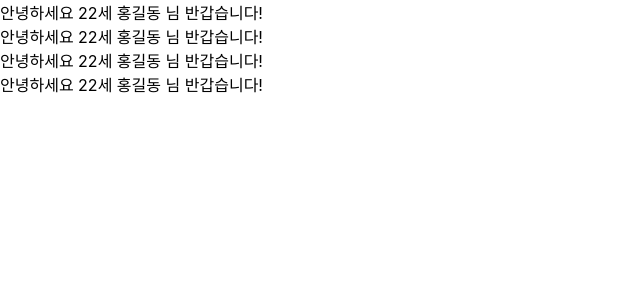
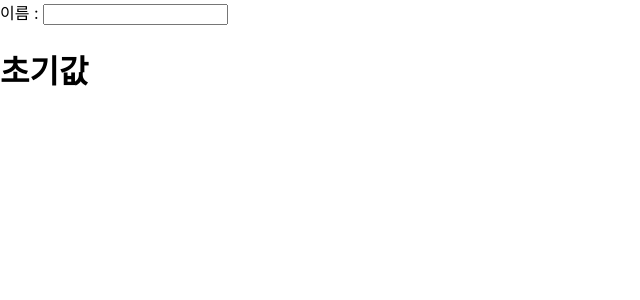
Before and after one commit to skymill2000/fintech220221, a React (Create React App) app in the folder fintech/: page / in a window 1280 px wide. Shown: the top 300 px of the page, without its empty margins (0-640 px from the left). Built offline with nearby package versions, Linux system fonts and the light colour scheme.

Commit message:
state 예제

```diff
--- a/fintech/src/App.js
+++ b/fintech/src/App.js
@@ -1,12 +1,19 @@
 import Welcome from "./components/Welcome";
+import { useState } from "react"; //state hook 을 import
 
 function App() {
+  let username = "미입력";
+  let [usernameWithState, setUsernameWithState] = useState("초기값");
+
+  const handleInputChange = (e) => {
+    setUsernameWithState(e.target.value);
+    console.log(username);
+  };
   return (
     <div>
-      <Welcome username="홍길동" age="22" />
-      <Welcome username="홍길동" age="22" />
-      <Welcome username="홍길동" age="22"></Welcome>
-      <Welcome username="홍길동" age="22"></Welcome>
+      이름 : <input onChange={handleInputChange}></input>
+      <h1>{usernameWithState}</h1>
+      {/* 주석처리는 ctl + / */}
     </div>
   );
 }
```
